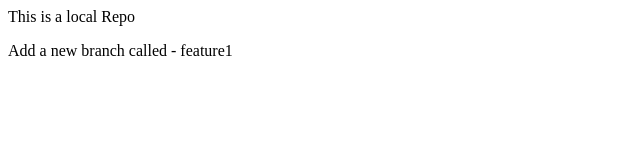
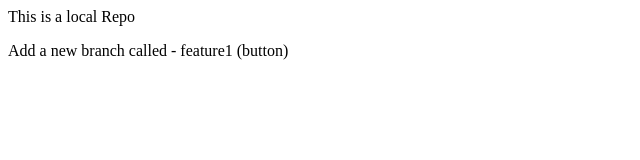
Before and after one commit to Spandan07-notabot/LocalRepo, a plain HTML site: page index.html in a window 1280 px wide. Shown: the full height of the page, 0-640 px from the left. Drawn offline with Linux system fonts and the light colour scheme.

Commit message:
Add button

```diff
--- a/index.html
+++ b/index.html
@@ -1,2 +1,2 @@
 <p>This is a local Repo</p>
-<p>Add a new branch called - feature1</p>
+<p>Add a new branch called - feature1 (button)</p>
```
